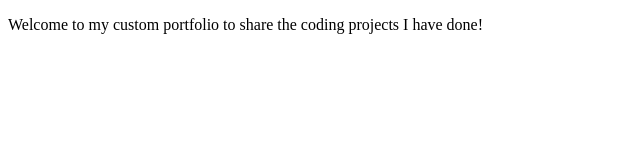
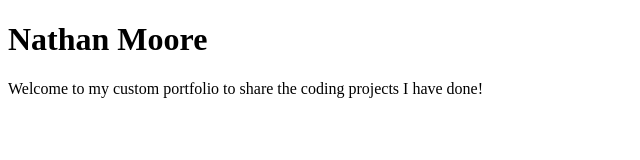
Before and after one commit to njmoore018/portfolio, a plain HTML site: page index.html in a window 1280 px wide. Shown: the whole page, without its empty margins (0-640 px from the left). Drawn offline with Linux system fonts and the light colour scheme.

Commit message:
Added name as header in index file.

```diff
--- a/index.html
+++ b/index.html
@@ -6,6 +6,7 @@
     <title>Nathan Moore</title>
 </head>
 <body>
+    <h1>Nathan Moore</h1>
     <div>
         <p>Welcome to my custom portfolio to share the coding projects I have done!</p>
     </div>
```
